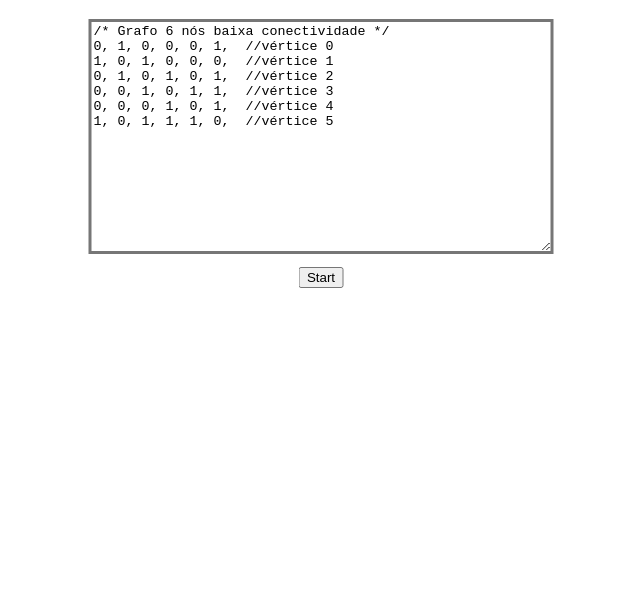
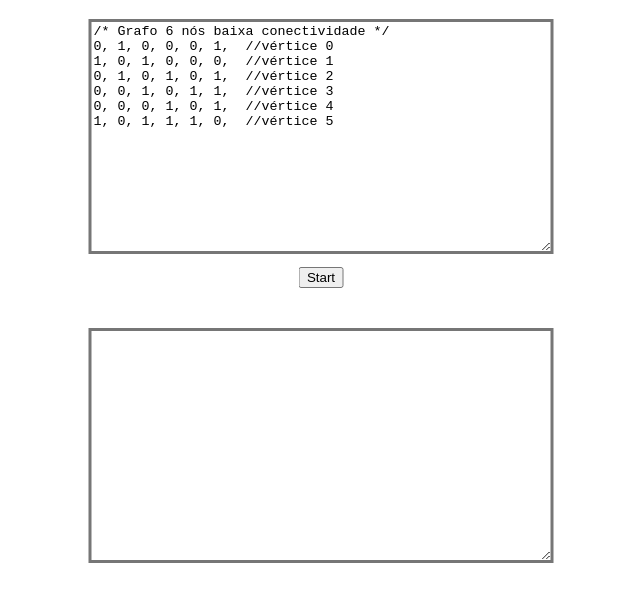
Before and after one commit to lamartinecabral/TrabalhoPPC, a plain HTML site: page docs/index.html in a window 1280 px wide. Shown: the part 194-796 px from the top of the page, without its empty margins (319-959 px from the left). Drawn offline with Linux system fonts and the light colour scheme.

Commit message:
Update index.html

```diff
--- a/docs/index.html
+++ b/docs/index.html
@@ -22,6 +22,7 @@
 1, 0, 1, 1, 1, 0,  //vértice 5
 			</textarea>
 			<button onclick="run()" id="button">Start</button>
+			<textarea id="log" rows="15" cols="55" style="display: block; margin: 3em 0px 1em 0px; border-width: medium; max-width: 95vw;"></textarea>
 		</div>
 	</body>
 	<script type="text/javascript" src="./main.js"></script>
```
